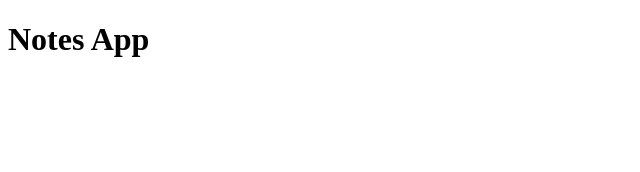
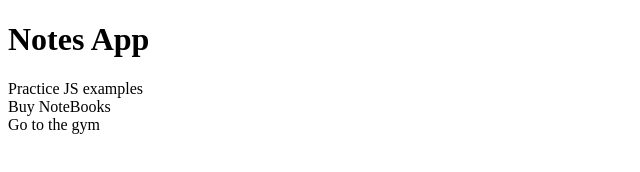
Before and after one commit to vaishnavishahakar/Notes-App, a plain HTML site: page index.html in a window 1280 px wide. Shown: the whole page, without its empty margins (0-640 px from the left). Drawn offline with Linux system fonts and the light colour scheme.

Commit message:
called function loadtask

```diff
--- a/index.html
+++ b/index.html
@@ -20,7 +20,11 @@
 
             for(const task of tasks)
         {
-            console.log(task);
+            tasksContainer.innerHTML += `
+            <div>
+                ${task}
+            </div>
+            `
         }
         }
         loadTasks();
```
